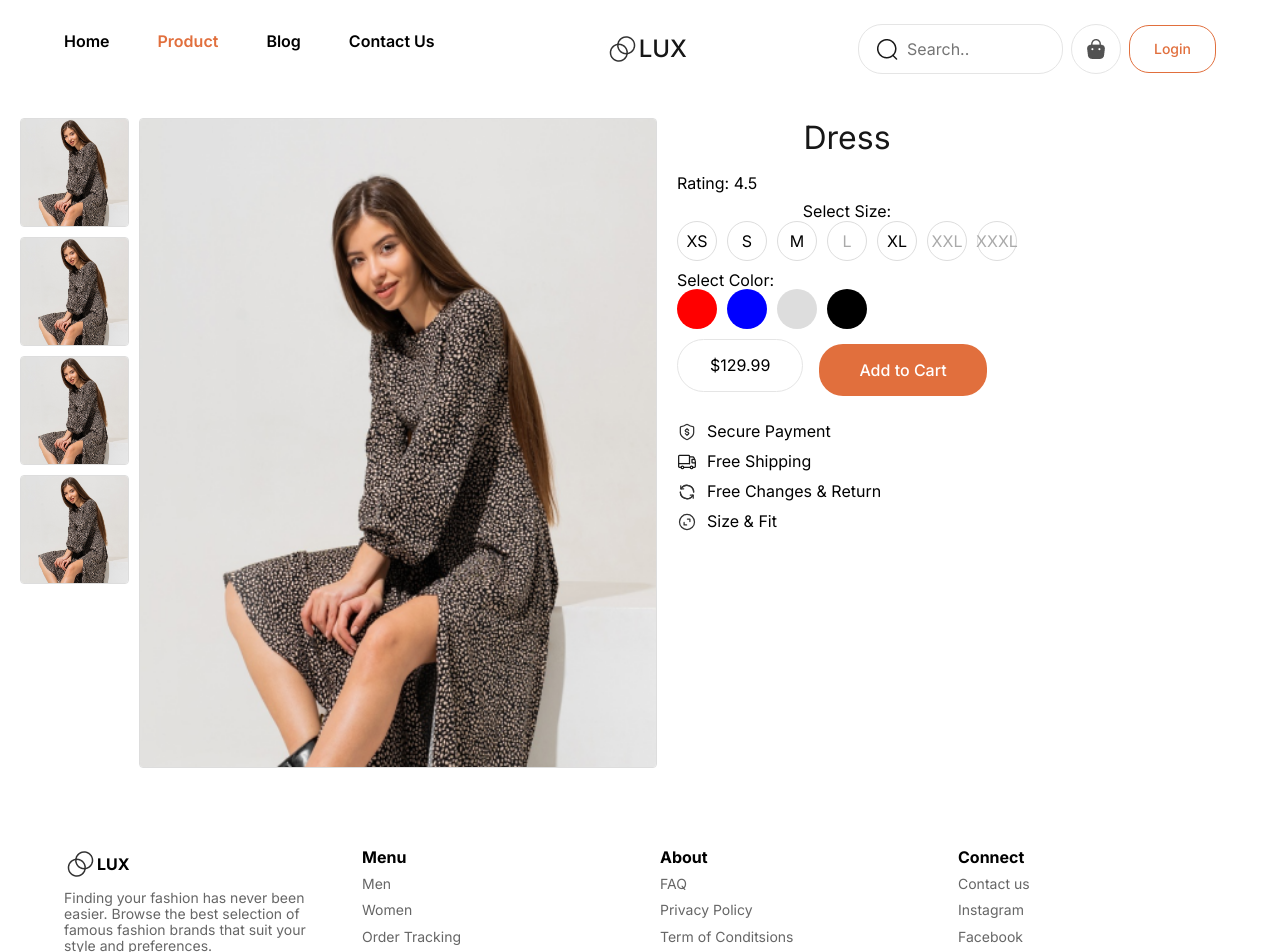
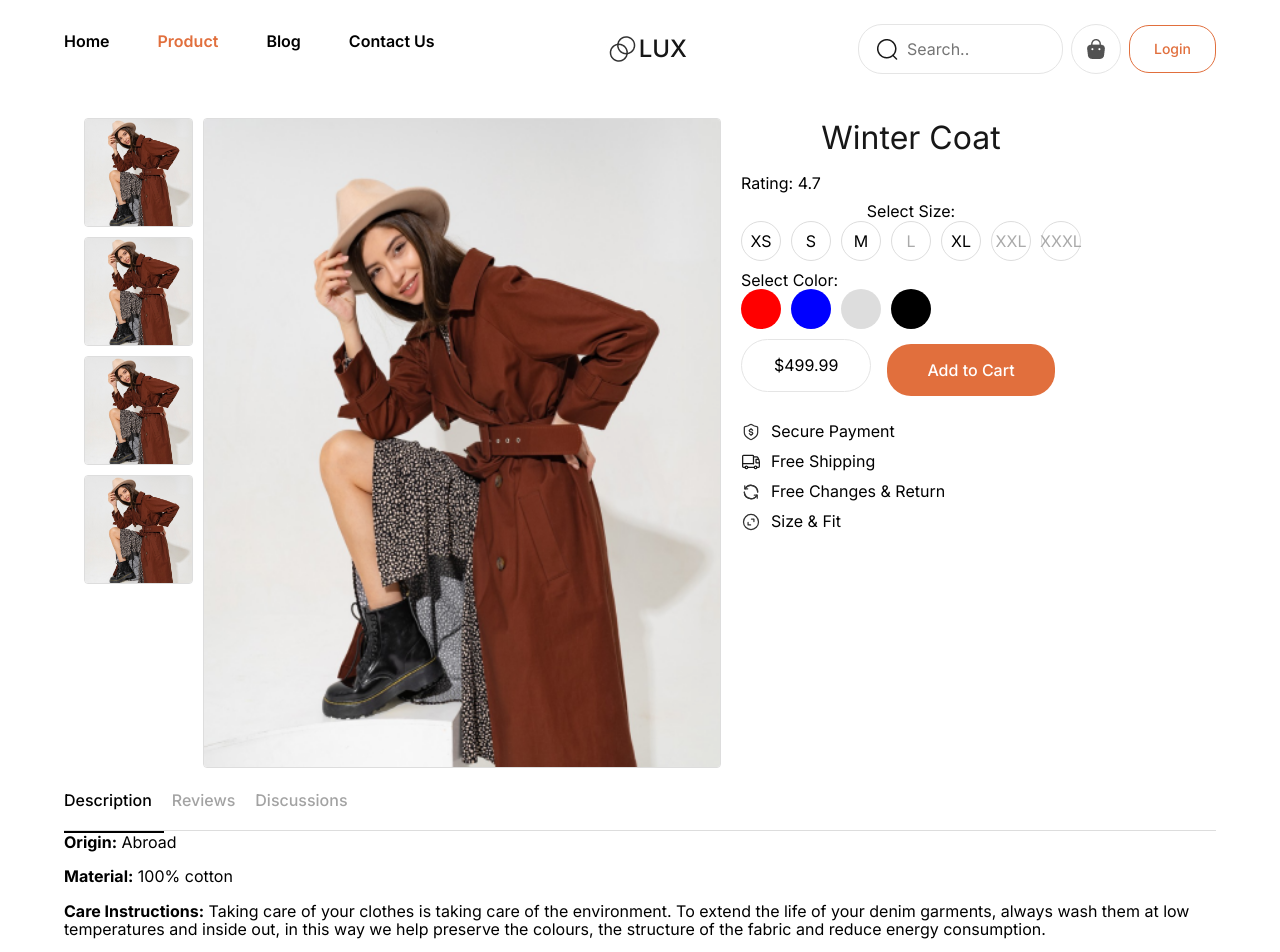
Before and after one commit to reqsanemurshudova1/e-Lux, a React (Vite) app: page /product/1/details in a window 1280 px wide. Shown: the top 952 px of the page. Built offline with nearby package versions, Linux system fonts and the light colour scheme; a web font is replaced by a local one.

Commit message:
detailsyarimfix

```diff
--- a/src/Components/HomePage/details/DescRevDisc.jsx
+++ b/src/Components/HomePage/details/DescRevDisc.jsx
@@ -1,20 +1,30 @@
-import React from 'react'
+import React, { useState } from 'react';
+import DetailsDesc from './DetailsDesc';
+import Review from './Review';
+import Discussions from './Discussions';
+import './common.css';
 
-import './common.css'
+export default function DescRevDisc({ product }) {
+  const [activeTab, setActiveTab] = useState('description');
 
-export default function DescRevDisc() {
   return (
-    <div>
-        <div className="titles">
-            <Link to={`/product/{$id}/details`} >
-            <h2>Description</h2>
-            </Link>
-            <Link to={`/product/{$id}/reviews`}>    <h2>Reviews</h2></Link>
-
-          <Link to={`/product/{$id}/discussions`}>  <h2>Discussions</h2></Link>
-        </div>
-        <div className="border"></div>
-        <span className="activespan"></span>
+    <div className='container'>
+      <div className="titles">
+        <h2 className={activeTab === 'description' ? 'active' : ''} onClick={() => setActiveTab('description')}>
+          Description
+        </h2>
+        <h2 className={activeTab === 'reviews' ? 'active' : ''} onClick={() => setActiveTab('reviews')}>
+          Reviews
+        </h2>
+        <h2 className={activeTab === 'discussions' ? 'active' : ''} onClick={() => setActiveTab('discussions')}>
+          Discussions
+        </h2>
+      </div>
+      <div className="border"></div>
+      <span className="activespan" style={{ transform: `translateX(${activeTab === 'description' ? '0%' : activeTab === 'reviews' ? '100%' : '200%'})` }}></span>
+      {activeTab === 'description' && <DetailsDesc product={product} />}
+      {activeTab === 'reviews' && <Review />}
+      {activeTab === 'discussions' && <Discussions />}
     </div>
-  )
+  );
 }
--- a/src/Components/HomePage/details/DetailsDesc.jsx
+++ b/src/Components/HomePage/details/DetailsDesc.jsx
@@ -1,11 +1,16 @@
-import React from 'react'
+import React from "react";
 
-export default function
-() {
+export default function DetailsDesc({ product }) {
+  if (!product) {
+    return <p>Loading...</p>;
+  }
+
   return (
-    <div>
+    <div className="details-desc">
 
-
+      <p><strong>Origin:</strong> {product.details.origin}</p>
+      <p><strong>Material:</strong> {product.details.material}</p>
+      <p><strong>Care Instructions:</strong> {product.details.careInstructions}</p>
     </div>
-  )
+  );
 }
--- /dev/null
+++ b/src/Components/HomePage/details/Discussions.jsx
@@ -0,0 +1,7 @@
+import React from 'react'
+
+export default function Discussions() {
+  return (
+    <div>Discussions</div>
+  )
+}
--- a/src/Components/HomePage/details/Review.jsx
+++ b/src/Components/HomePage/details/Review.jsx
@@ -2,6 +2,8 @@ import React from 'react'
 
 export default function () {
   return (
-    <div></div>
+    <div>
+      <h1>Reviews</h1>
+    </div>
   )
 }
--- a/src/Components/HomePage/details/common.css
+++ b/src/Components/HomePage/details/common.css
@@ -0,0 +1,37 @@
+.titles{
+    display: flex;
+    align-items: center;
+    justify-content:flex-start;
+    gap: 20px;
+    cursor: pointer;
+}
+h2{
+    color: var(--Grayscale-400, #A3A3A3);
+font-size: 16px;
+font-style: normal;
+font-weight: 500;
+line-height: 24px;
+}
+.container{
+    margin: 0 auto;
+    max-width: 1300px;
+}
+
+
+  .titles h2.active {
+    color: black;
+  }
+
+  .border {
+    border-top: 1px solid #ddd;
+    margin-top: 10px;
+  }
+
+  .activespan {
+display: block;
+    width: 100px;
+    height: 2px;
+    background-color: black;
+
+    transition: all 0.3s ease-in-out;
+  }
--- a/src/pages/Details.css
+++ b/src/pages/Details.css
@@ -4,7 +4,10 @@
   gap: 20px;
 
 }
-
+.container{
+  margin: 0 auto;
+  max-width: 1300px;
+}
 .product-details-desc {
   display: flex;
   align-items: flex-start;
@@ -52,6 +55,7 @@
 
 .main-img {
   flex: 1;
+  object-fit: cover;
 }
 
 .main-img img {
--- a/src/pages/Details.jsx
+++ b/src/pages/Details.jsx
@@ -1,10 +1,12 @@
 import React, { useState, useEffect } from "react";
+import { useParams } from "react-router-dom";
 import Navbar from "../Components/HomePage/Navbar/Navbar";
 import Footer from "../Components/HomePage/Footer/Footer";
-
+import DescRevDisc from "../Components/HomePage/details/DescRevDisc";
 import "./Details.css";
 
 export default function Details() {
+  const { id } = useParams();
   const [products, setProducts] = useState([]);
   const [selectedProduct, setSelectedProduct] = useState(null);
 
@@ -15,22 +17,22 @@ export default function Details() {
         const data = await response.json();
         setProducts(data.products);
 
-        if (data.products.length > 0) {
-          setSelectedProduct(data.products[0]);
-        }
+
+        const product = data.products.find((p) => p.id.toString() === id);
+        setSelectedProduct(product);
       } catch (error) {
         console.error("Error fetching products:", error);
       }
     };
     fetchProducts();
-  }, []);
+  }, [id]);
 
-  if (!selectedProduct) return null;
+  if (!selectedProduct) return <p>Loading...</p>;
 
   return (
     <div>
       <Navbar />
-      <div className="product-details">
+      <div className="product-details container">
         <div className="product-details-img">
           <div className="desc-img">
             {selectedProduct.images.map((img, index) => (
@@ -66,17 +68,16 @@ export default function Details() {
                   className={`color-option ${selectedProduct.colors[color] ? 'in-stock' : 'out-of-stock'}`}
                   style={{ backgroundColor: selectedProduct.colors[color] ? color.toLowerCase() : '#ddd' }}
                 >
-
                 </span>
               ))}
             </div>
           </div>
-         <div className="btn"> <div className="product-price">
-           ${selectedProduct.price.toFixed(2)}
-          </div>
+         <div className="btn">
+         <div className="product-price">${selectedProduct.price.toFixed(2)}</div>
           <div className="product-btn">
             <button>Add to Cart</button>
-          </div></div>
+          </div>
+         </div>
           <div className="payment-details">
             <span>
               <img src="/Assets/securePay.svg" alt="" />
@@ -97,8 +98,7 @@ export default function Details() {
           </div>
         </div>
       </div>
-
-
+      <DescRevDisc product={selectedProduct} />
       <Footer />
     </div>
   );
--- a/src/pages/Product.jsx
+++ b/src/pages/Product.jsx
@@ -1,4 +1,5 @@
 import React, { useEffect, useState } from "react";
+import { Link } from "react-router-dom";
 import Navbar from "../Components/HomePage/Navbar/Navbar";
 import Footer from "../Components/HomePage/Footer/Footer";
 import Subscribe from "../Components/HomePage/Subscribe/Subscribe";
@@ -185,7 +186,7 @@ export default function Product() {
       <div className="productAndFilter">
         <div className="product-result container">
           {currentProducts.map((product) => (
-            <div className="prdct-cart" key={product.id} data-aos="zoom-in">
+            <Link to={`/product/${product.id}/details`} key={product.id} className="prdct-cart" data-aos="zoom-in">
               <div className="prdct-img">
                 <img src={product.image} alt={product.name} />
               </div>
@@ -198,7 +199,7 @@ export default function Product() {
                   <div className="prdct-price">${product.price.toFixed(2)}</div>
                 </div>
               </div>
-            </div>
+            </Link>
           ))}
         </div>
         <FilterModal
```
